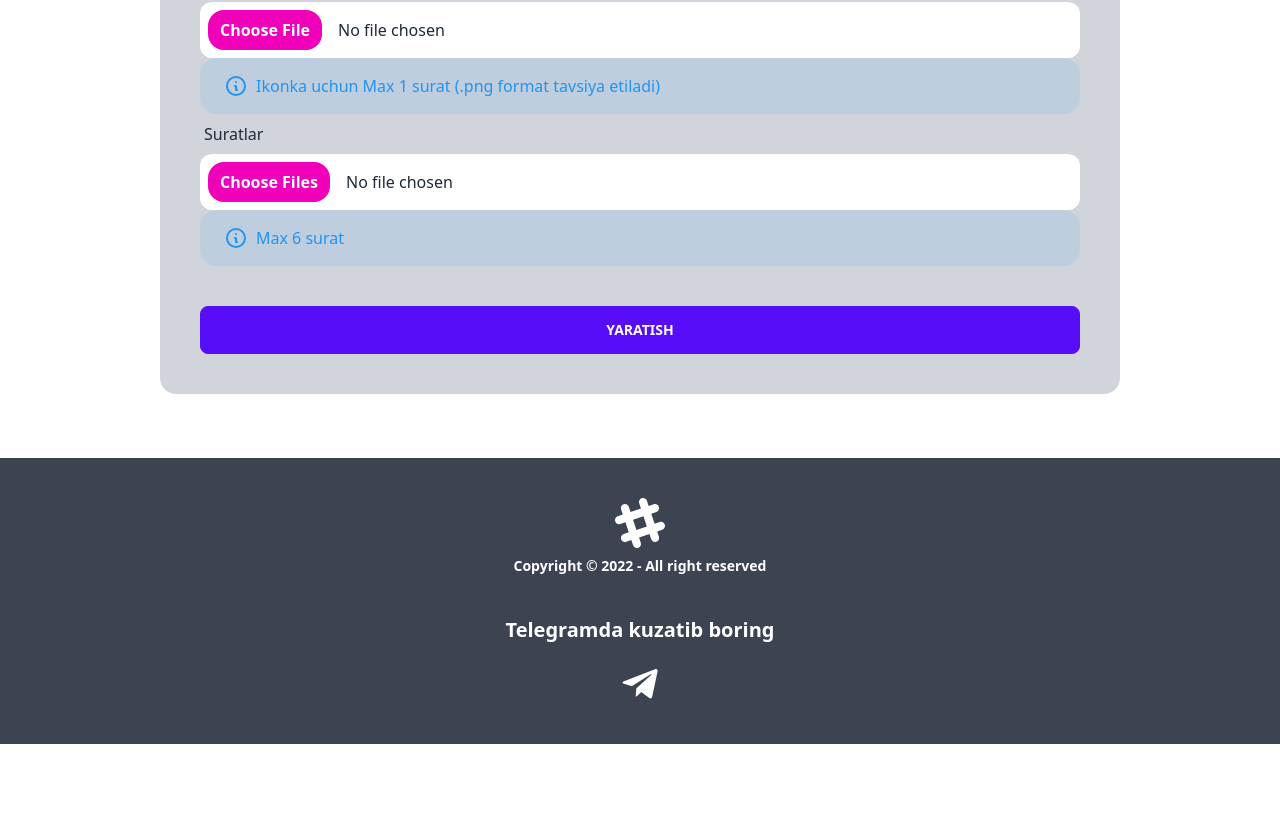
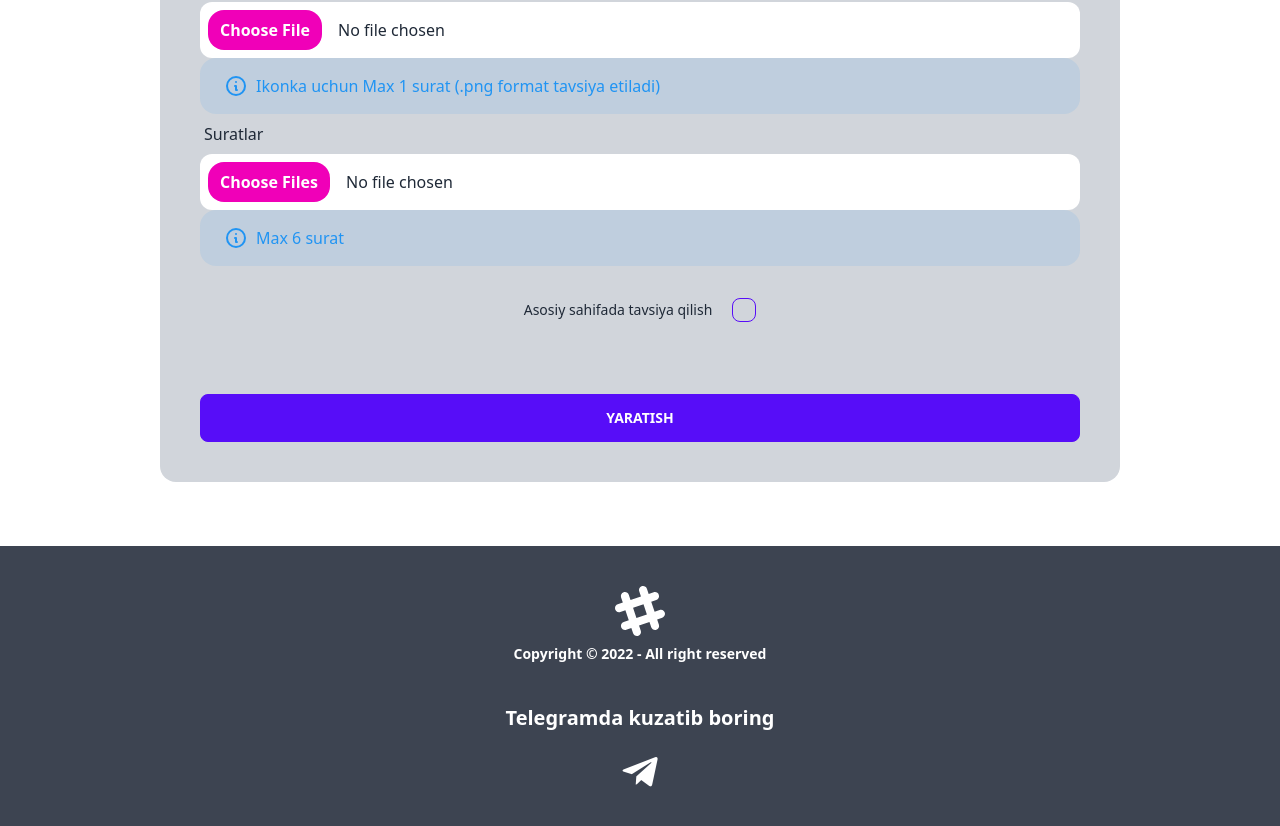
Before and after one commit to Fazliddin-04/ultrasoft, a React (Create React App) app: page /create-listing in a window 1280 px wide. Shown: the part 846-1672 px from the top of the page. Before the commit the page ends 1590 px from the top, so only its background shows below. Built offline with nearby package versions, Linux system fonts and the light colour scheme; no server answers; sample sign-in values are in the browser's storage.

Commit message:
Update CreateListing.jsx

```diff
--- a/src/pages/CreateListing.jsx
+++ b/src/pages/CreateListing.jsx
@@ -23,13 +23,14 @@ function CreateListing() {
     ageLimit: 0,
     category: '',
     cpu: '',
+    icon: [],
     images: [],
-    icon: [],
     languages: '',
     linkToDownload: '',
     name: '',
+    os: '',
     overview: '',
-    os: '',
+    recommended: false,
     size: '',
     type: '',
     version: '',
@@ -39,13 +40,14 @@ function CreateListing() {
   const {
     ageLimit,
     cpu,
+    icon,
     images,
-    icon,
     languages,
     linkToDownload,
     name,
+    os,
     overview,
-    os,
+    recommended,
     size,
     type,
     version,
@@ -73,6 +75,15 @@ function CreateListing() {
   }, [isMounted])
 
   const onMutate = (e) => {
+    let isChecked = e.target.checked
+    let boolean = null
+
+    if (isChecked === true) {
+      boolean = true
+    } else if (isChecked === false) {
+      boolean = false
+    }
+
     // Files
     if (e.target.files) {
       setFormData((prevState) => ({
@@ -81,11 +92,11 @@ function CreateListing() {
       }))
     }
 
-    // text/numbers
+    // text/numbers/boolean
     if (!e.target.files) {
       setFormData((prevState) => ({
         ...prevState,
-        [e.target.id]: e.target.value,
+        [e.target.id]: boolean ?? e.target.value,
       }))
     }
   }
@@ -441,18 +452,18 @@ function CreateListing() {
             accept=".jpg,.png,.jpeg"
             required
           />
-          <div class="alert alert-info">
-            <div class="flex-1">
+          <div className="alert alert-info">
+            <div className="flex-1">
               <svg
                 xmlns="http://www.w3.org/2000/svg"
                 fill="none"
                 viewBox="0 0 24 24"
-                class="w-6 h-6 mx-2 stroke-current"
+                className="w-6 h-6 mx-2 stroke-current"
               >
                 <path
-                  stroke-linecap="round"
-                  stroke-linejoin="round"
-                  stroke-width="2"
+                  strokeLinecap="round"
+                  strokeLinejoin="round"
+                  strokeWidth="2"
                   d="M13 16h-1v-4h-1m1-4h.01M21 12a9 9 0 11-18 0 9 9 0 0118 0z"
                 ></path>
               </svg>
@@ -473,23 +484,36 @@ function CreateListing() {
             multiple
             required
           />
-          <div class="alert alert-info">
-            <div class="flex-1">
+          <div className="alert alert-info">
+            <div className="flex-1">
               <svg
                 xmlns="http://www.w3.org/2000/svg"
                 fill="none"
                 viewBox="0 0 24 24"
-                class="w-6 h-6 mx-2 stroke-current"
+                className="w-6 h-6 mx-2 stroke-current"
               >
                 <path
-                  stroke-linecap="round"
-                  stroke-linejoin="round"
-                  stroke-width="2"
+                  strokeLinecap="round"
+                  strokeLinejoin="round"
+                  strokeWidth="2"
                   d="M13 16h-1v-4h-1m1-4h.01M21 12a9 9 0 11-18 0 9 9 0 0118 0z"
                 ></path>
               </svg>
               <label>Max 6 surat</label>
             </div>
+          </div>
+          <div className="p-6 w-max mx-auto">
+            <label className="cursor-pointer label">
+              <span className="label-text">Asosiy sahifada tavsiya qilish</span>
+              <input
+                type="checkbox"
+                onChange={onMutate}
+                id="recommended"
+                checked={recommended ? 'checked' : ''}
+                value={recommended}
+                className="checkbox checkbox-primary ml-5"
+              />
+            </label>
           </div>
           <button type="submit" className="btn btn-primary mt-10">
             Yaratish
```
